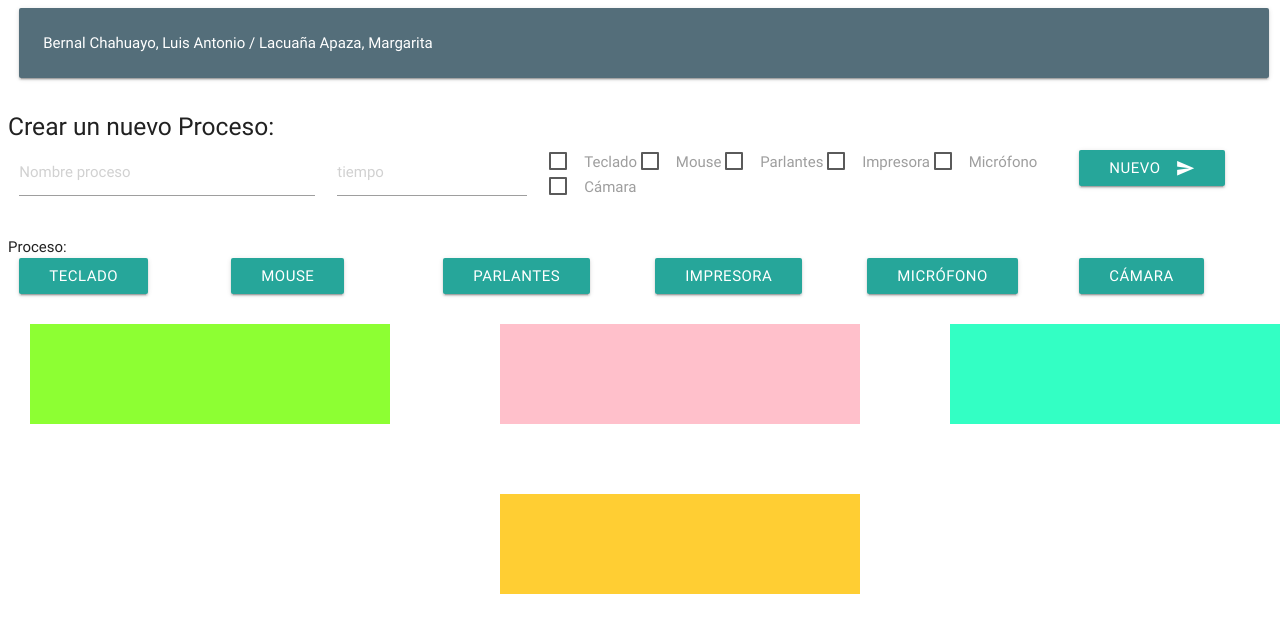
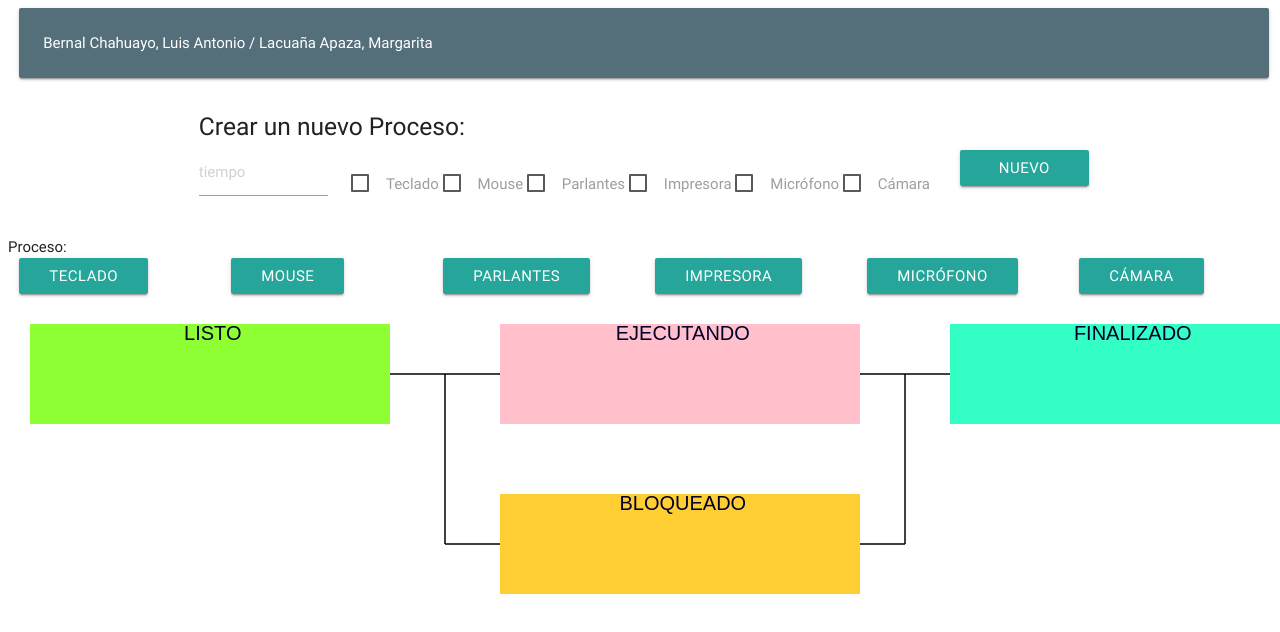
Before and after one commit to mardecode/trazas-de-un-proceso, a plain HTML site: page index.html in a window 1280 px wide. Drawn offline with Linux system fonts and the light colour scheme.

Commit message:
ohhhhh ohhh hey hey

```diff
--- a/index.html
+++ b/index.html
@@ -31,6 +31,8 @@
   <!-- Fin Fila 1 -->
   </div>
 
+    <div class="container">
+
 
     <h5>Crear un nuevo Proceso:</h5>
 
@@ -38,17 +40,15 @@
 
     <div class="row">
 
-      <div class="col s3">
 
-        <input id="name" type="text" placeholder="Nombre proceso" v-model="newProcess.name">
-      </div>
 
     <div class="col s2">
 
-        <input id="timer" type="number" placeholder="tiempo" min="1" max="15" v-model="newProcess.time">
+        <input id="timer"type="number" placeholder="tiempo" min="1" max="15" v-model="newProcess.time">
     </div>
 
-      <div class = "col s5">
+    <div class = "col s8">
+    <br>
         <input type="checkbox" id="recurso1" v-model="newProcess.recursos" value="teclado"/>
         <label for="recurso1">Teclado</label>
         <input type="checkbox" id="recurso2" v-model="newProcess.recursos" value="mouse"/>
@@ -69,6 +69,7 @@
             <i class="material-icons right">send</i>
          </button>
 
+    </div>
     </div>
 
       <!-- FIn Fila 2 -->
--- a/main.js
+++ b/main.js
@@ -2,14 +2,14 @@ var procesosGrande = new Array()
 var app = new Vue({
   el: '#main',
   data: {
-
-    newProcess: {name:"", time:"", recursos: []},
+    procesos: [],
+    newProcess: { time:"", recursos: []},
     contador: 1
   },
   methods: {
     crearProceso: function () {
 
-      if(this.newProcess.name != "" && this.newProcess.time != ""){
+      if( this.newProcess.time != ""){
 
         var nuevo = new collie.Text({
             width : 35,
@@ -22,7 +22,7 @@ var app = new Vue({
 
         procesosGrande.push({id:this.contador, time:this.newProcess.time , o:nuevo});
 
-        this.newProcess.name = "";
+
         this.newProcess.time = "";
         this.newProcess.recursos = [];
         this.contador++;
--- a/movimientos.js
+++ b/movimientos.js
@@ -4,43 +4,104 @@
     });
 
 //CAJA LISTO
-    var listo = new collie.DisplayObject({
+    var listo = new collie.Text({
 
         width: 360,
         height: 100,
         backgroundColor: '#8DFF33',
         x:30,
-        y:10
-    }).addTo(layer);
+        y:10,
+        fontSize:20,
+        fontColor:'#01012C',
+        textAlign:'center'
+    }).text(" LISTO").addTo(layer);
 //CAJA EJECUTANDO
-    var ejecutando = new collie.DisplayObject({
-
+    var ejecutando = new collie.Text({
         width:360,
         height:100,
         backgroundColor:'pink',
         x : 500,
-        y:10
-    }).addTo(layer);
+        y:10,
+        fontSize:20,
+        fontColor:'#01012C',
+        textAlign:'center'
+    }).text(" EJECUTANDO").addTo(layer);
 //CAJA FINALIZADO
-    var finalizado = new collie.DisplayObject({
+    var finalizado = new collie.Text({
         width:360,
         height:100,
         backgroundColor:'#33FFC4',
         x : 950,
-        y:10
-    }).addTo(layer);
-
+        y:10,
+        fontSize:20,
+        fontColor:'#01012C',
+        textAlign:'center'
+    }).text(" FINALIZADO").addTo(layer);
 //CAJA BLOQUEADO
-    var bloqueado = new collie.DisplayObject({
+    var bloqueado = new collie.Text({
         width:360,
         height:100,
         backgroundColor:'#FFCE33',
         x : 500,
-        y:180
-    }).addTo(layer);
+        y:180,
+        fontSize:20,
+        fontColor:'#01012C',
+        textAlign:'center'
+    }).text(" BLOQUEADO").addTo(layer);
 
+var line = new collie.Polyline({
+    closePath : true
+}).addTo(layer);
+line.setPointData([
+    [390, 60],
+    [500, 60]
+]);
+
+
+var line2 = new collie.Polyline({
+    closePath : true
+}).addTo(layer);
+line2.setPointData([
+    [860, 60],
+    [950, 60]
+]);
+var line3 = new collie.Polyline({
+    closePath : true
+}).addTo(layer);
+line3.setPointData([
+    [445, 60],
+    [445, 230],
+
+]);
+
+var line31 = new collie.Polyline({
+    closePath : true
+}).addTo(layer);
+line31.setPointData([
+
+    [445, 230],
+    [500, 230]
+]);
+
+var line4 = new collie.Polyline({
+    closePath : true
+}).addTo(layer);
+line4.setPointData([
+    [905, 60],
+    [905, 230],
+
+]);
+
+
+var line41 = new collie.Polyline({
+    closePath : true
+}).addTo(layer);
+line41.setPointData([
+
+    [905, 230],
+    [860,230]
+]);
 /*
-
 var ejemplo = new collie.Text({
         width : 35,
         height : 35,
@@ -54,19 +115,9 @@ var ejemplo = new collie.Text({
     }).text(" 1");
 
 
-var ejemplo2 = new collie.Text({
-        width : 35,
-        height : 35,
-        y: 95,
-        velocityX : 200,
-        backgroundColor : '#6B33FF',
-        fontSize:30,
-        rangeX:[0,800],
-        rangeY:[0,270],
-        fontColor: "black",
-    }).text(" 2");
 
-    var arreglo = new Array(1);
+
+    var arreglo = new Array();
     var arreglo2 = new Array();
 
     arreglo[0] = {id:2, time:5, o:null};
@@ -98,9 +149,6 @@ function createEv(id,time, recursos) {
         rangeY:[0,270],
         fontColor: "black",
     }).text(id);
-
-    arreglo.push(nuevo);
-}
 */
     collie.Timer.repeat(function (e) {
         console.log(e.count);
@@ -124,13 +172,9 @@ function createEv(id,time, recursos) {
         }
 
         if (e.count == 15 ) {
+
             //collie.Renderer.stop();
             arreglo2[0].leave();
-        }
-        if (e.count == 20 ) {
-            //collie.Renderer.stop();
-            ejemplo = ejemplo2;
-            ejemplo.addTo(layer);
         }
 
 */
```
Lines whose indentation alone changed are shown as unchanged.
